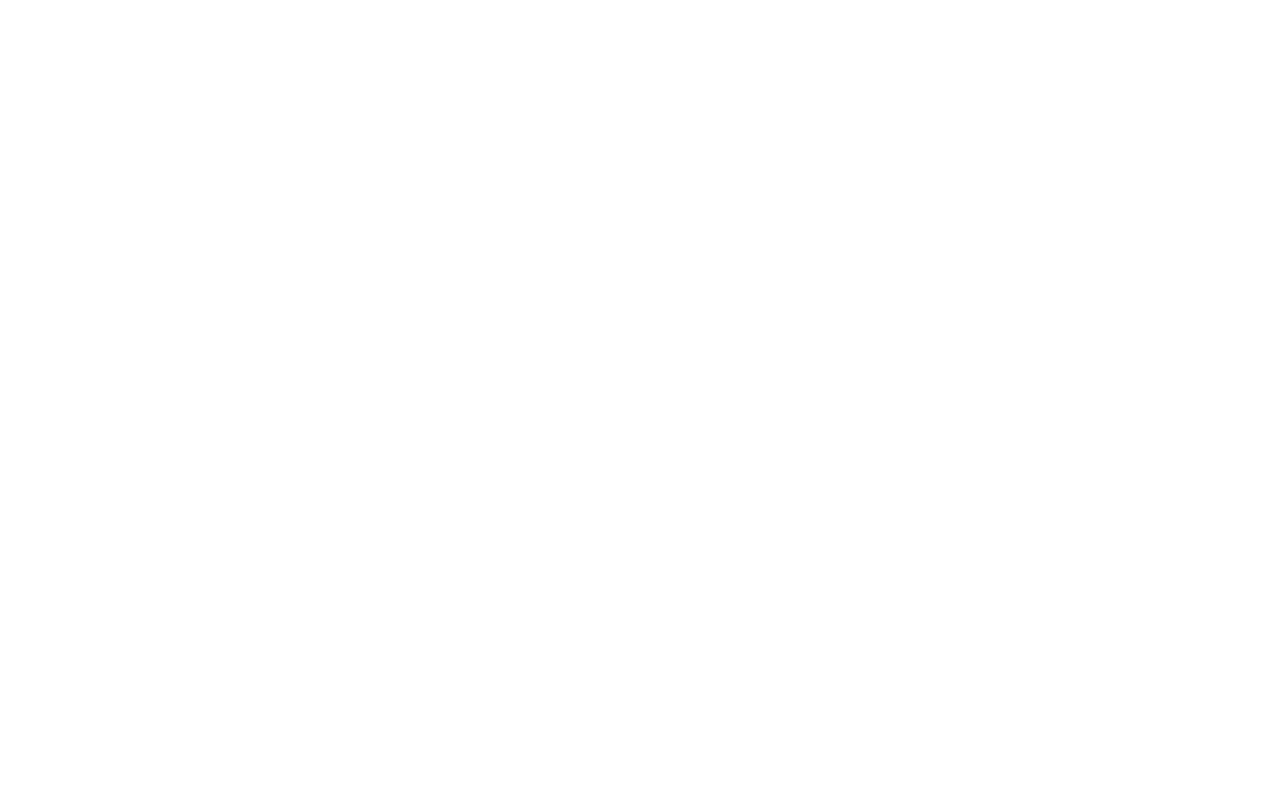
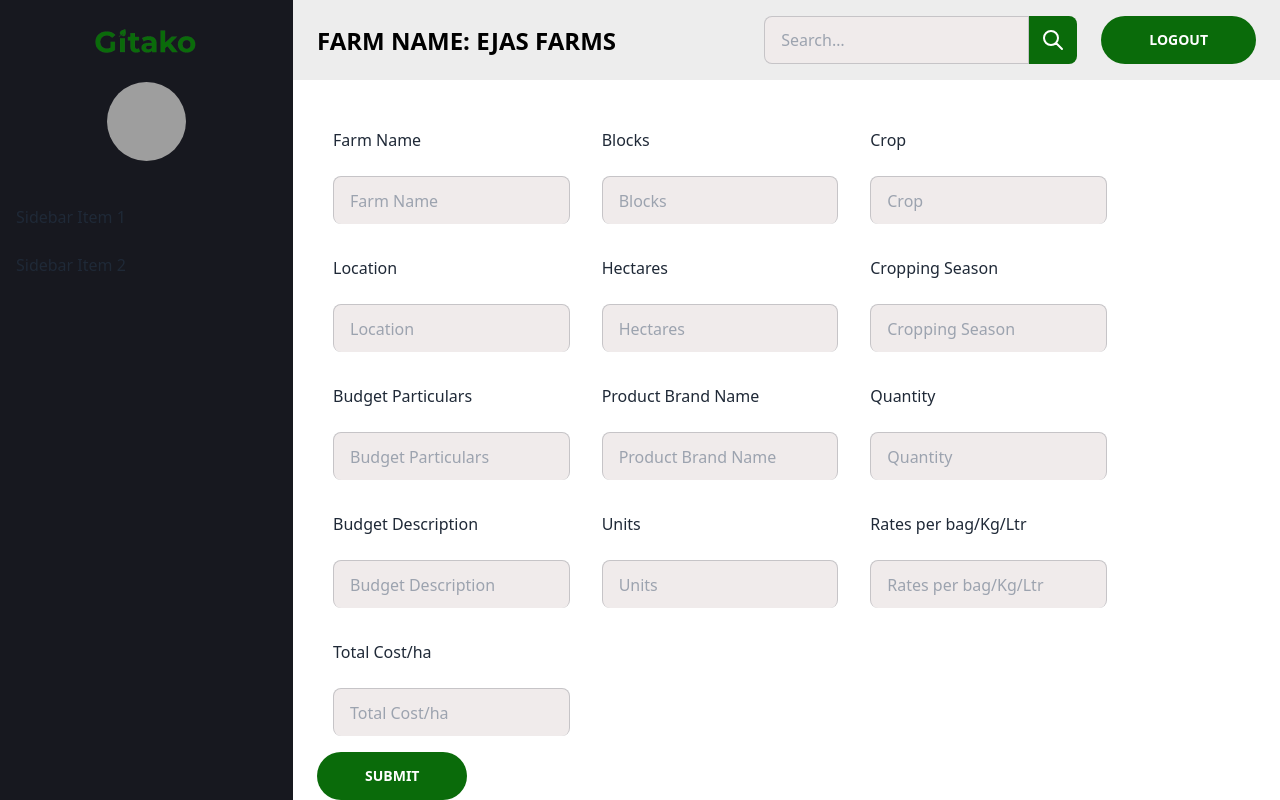
Before and after one commit to IamChukwumdiebubeOjinta/Gitako, a React (Vite) app: page /farmBudgetForm in a window 1280 px wide. Before the commit this address had no page. Built offline with nearby package versions, Linux system fonts and the light colour scheme; grey boxes are pictures that could not be loaded.

Commit message:
created FarmBudget and FarmDesign pages

```diff
--- a/src/App.jsx
+++ b/src/App.jsx
@@ -1,11 +1,15 @@
 import { Route, Routes } from "react-router-dom";
 import { Stats } from "./Components";
 import Dashboard from "./Pages/Dashboard";
+import FarmBudgetForm from "./Pages/FarmBudgetForm";
+import FarmDesignBlocks from "./Pages/FarmDesignBlocks";
 
 function App() {
   return (
     <Routes>
       <Route path="/dashboard" element={<Dashboard />} />
+      <Route path="/farmBudgetForm" element={<FarmBudgetForm />} />
+      <Route path="/farmDesignBlocks" element={<FarmDesignBlocks />} />
       <Route path="/stat" element={<Stats />} />
     </Routes>
   );
--- a/src/Components/Button.jsx
+++ b/src/Components/Button.jsx
@@ -1,9 +1,11 @@
-import React from 'react'
+import React from "react";
 
-const Button = ({text}) => {
+const Button = ({ text }) => {
   return (
-    <button className="btn bg-[#0A6B0A] rounded-3xl hover:bg-[#0e880e] border-0">{text}</button>
-  )
-}
+    <button className="btn bg-[#0A6B0A] rounded-3xl hover:bg-[#0e880e] px-12 border-0">
+      {text}
+    </button>
+  );
+};
 
-export default Button
+export default Button;
--- /dev/null
+++ b/src/Components/FarmBudComp/Input.jsx
@@ -0,0 +1,17 @@
+import React from "react";
+
+const Input = ({ text }) => {
+  return (
+    <div className="form-control">
+      <label>{text}</label>
+      <br />
+      <input
+        type="text"
+        placeholder={text}
+        className="input border-b-0 input-bordered bg-[#f0ebeb] focus:outline-none focus:bg-white "
+      />
+    </div>
+  );
+};
+
+export default Input;
--- /dev/null
+++ b/src/Pages/FarmBudgetForm.jsx
@@ -0,0 +1,57 @@
+import Input from "../Components/FarmBudComp/Input";
+import Button from "../Components/Button";
+import HomeLayout from "../Layouts/HomeLayout";
+import "./farmBudgetForm.css";
+
+const FarmBudgetForm = () => {
+  return (
+    <HomeLayout>
+      <div className="FarmBudgetForm">
+        <div className="formInputItems">
+          <div className="form-group">
+            <Input text={"Farm Name"} />
+          </div>
+          <div className="form-group">
+            <Input text={"Blocks"} />
+          </div>
+          <div className="form-group">
+            <Input text={"Crop"} />
+          </div>
+          <div className="form-group">
+            <Input text={"Location"} />
+          </div>
+          <div className="form-group">
+            <Input text={"Hectares"} />
+          </div>
+          <div className="form-group">
+            <Input text={"Cropping Season"} />
+          </div>
+          <div className="form-group">
+            <Input text={"Budget Particulars"} />
+          </div>
+          <div className="form-group">
+            <Input text={"Product Brand Name"} />
+          </div>
+          <div className="form-group">
+            <Input text={"Quantity"} />
+          </div>
+          <div className="form-group">
+            <Input text={"Budget Description"} />
+          </div>
+          <div className="form-group">
+            <Input text={"Units"} />
+          </div>
+          <div className="form-group">
+            <Input text={"Rates per bag/Kg/Ltr"} />
+          </div>
+          <div className="form-group">
+            <Input text={"Total Cost/ha"} />
+          </div>
+        </div>
+        <Button text={"Submit"} />
+      </div>
+    </HomeLayout>
+  );
+};
+
+export default FarmBudgetForm;
--- /dev/null
+++ b/src/Pages/FarmDesignBlocks.jsx
@@ -0,0 +1,45 @@
+import Input from "../Components/FarmBudComp/Input";
+import Button from "../Components/Button";
+import HomeLayout from "../Layouts/HomeLayout";
+import "./farmBudgetForm.css";
+
+const FarmDesignBlocks = () => {
+  return (
+    <HomeLayout>
+      <div className="FarmBudgetForm">
+        <div className="formInputItems">
+          <div className="form-group">
+            <Input text={"Block Name"} />
+          </div>
+          <div className="form-group">
+            <Input text={"Block Size"} />
+          </div>
+          <div className="form-group">
+            <Input text={"Crop"} />
+          </div>
+          <div className="form-group">
+            <Input text={"Location"} />
+          </div>
+          <div className="form-group">
+            <Input text={"Number of Ridges"} />
+          </div>
+          <div className="form-group">
+            <Input text={"Block Manager"} />
+          </div>
+          <div className="form-group">
+            <Input text={"Obstacles"} />
+          </div>
+          <div className="form-group">
+            <Input text={"Size of Obstacle"} />
+          </div>
+          <div className="form-group">
+            <Input text={"Remark"} />
+          </div>
+        </div>
+        <Button text={"Submit"} />
+      </div>
+    </HomeLayout>
+  );
+};
+
+export default FarmDesignBlocks;
--- /dev/null
+++ b/src/Pages/farmBudgetForm.css
@@ -0,0 +1,9 @@
+.formInputItems {
+  display: flex;
+  flex-wrap: wrap;
+  width: 90%;
+}
+.form-group {
+  margin: 1em;
+  width: 28%;
+}
--- a/src/Pages/index.js
+++ b/src/Pages/index.js
@@ -1,5 +1,4 @@
 import Dashboard from "./Dashboard";
+import FarmBudgetForm from "./FarmBudgetForm";
 
-export {
-  Dashboard
-}
+export { Dashboard, FarmBudgetForm };
```
Also changed, not shown: src/Layouts/Header.jsx (+10 -13 lines).
